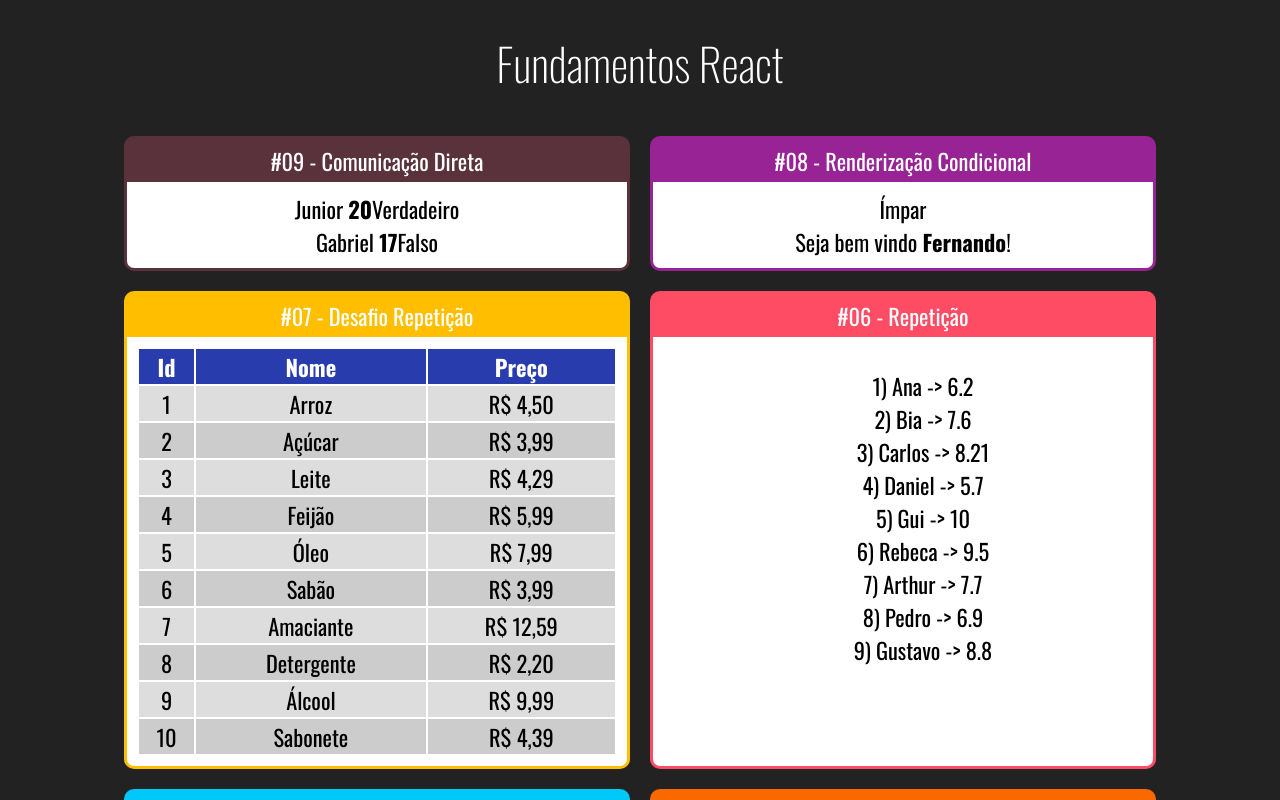
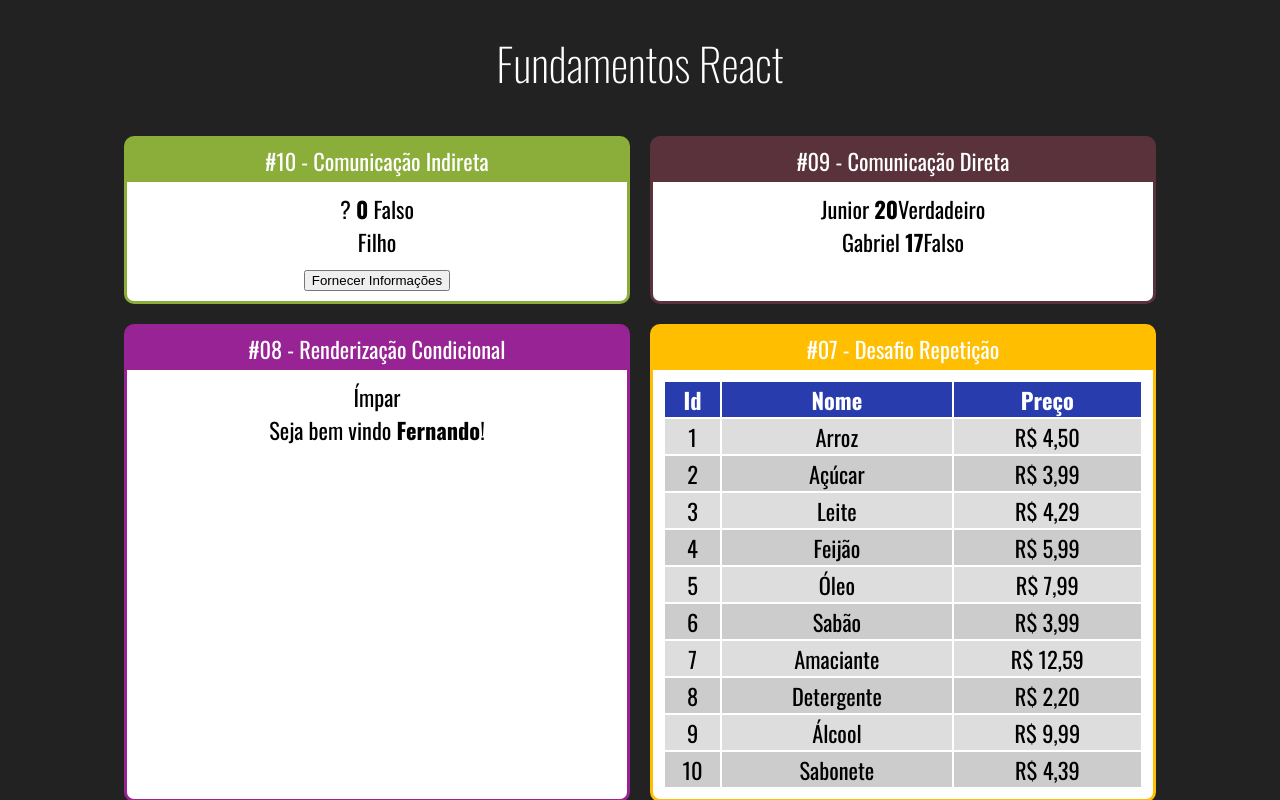
Before and after one commit to IngridBatista/CursoReact, a React (Create React App) app in the folder fundamentos-react/: page / in a window 1280 px wide. Shown: the top 800 px of the page. Built offline with nearby package versions, Linux system fonts and the light colour scheme.

Commit message:
Componente com Estado

```diff
--- a/fundamentos-react/src/App.jsx
+++ b/fundamentos-react/src/App.jsx
@@ -1,6 +1,7 @@
 import "./App.css";
 import React from "react";
 
+import IndiretaPai from "./components/comunicacao/IndiretaPai"
 import DiretaPai from "./components/comunicacao/DiretaPai";
 import UsuarioInfo from "./components/condicional/UsarioInfo";
 import ParOuImpar from "./components/condicional/ParOuImpar";
@@ -19,6 +20,10 @@ export default (_) => (
     <h1>Fundamentos React</h1>
 
     <div className="Cards">
+
+      <Card titulo="#10 - Comunicação Indireta" color="#8BAD39">
+        <IndiretaPai></IndiretaPai>
+      </Card>
 
       <Card titulo="#09 - Comunicação Direta" color="#59323C">
         <DiretaPai></DiretaPai>
--- /dev/null
+++ b/fundamentos-react/src/components/comunicacao/IndiretaFilho.jsx
@@ -0,0 +1,18 @@
+import React from 'react'
+
+export default props => {
+    const cb = props.quandoClicar;
+    const gerarIdade = () => parseInt(Math.random() * (20)) + 50;
+    const gerarNerd = () => Math.random() > 0.5;
+    return (
+        <div>
+            <div>
+                Filho
+            </div>
+            <button onClick={_ => cb('João', gerarIdade(), gerarNerd())}>
+                Fornecer Informações
+            </button>
+        </div>
+    )
+
+}
--- /dev/null
+++ b/fundamentos-react/src/components/comunicacao/IndiretaPai.jsx
@@ -0,0 +1,30 @@
+import React, { useState } from "react";
+import IndiretaFilho from "./IndiretaFilho";
+
+export default (props) => {
+    const [a, b] = [1, 2]
+    const [nome, setNome] = useState("?");
+    const [idade, setIdade] = useState(0);
+    const [nerd, setNerd] = useState(false);
+
+  function fornecerInformacoes(nome, idade, nerd) {
+      setNome(nome);
+      setIdade(idade);
+      setNerd(nerd);
+
+    console.log(nome, idade, nerd);
+  }
+
+  return (
+    <div>
+      <div>
+        <span>{nome} </span>
+        <span>
+          <strong>{idade}</strong>
+        </span>
+        <span> {nerd ? "Verdadeiro" : "Falso"}</span>
+      </div>
+      <IndiretaFilho quandoClicar={fornecerInformacoes}></IndiretaFilho>
+    </div>
+  );
+};
```
